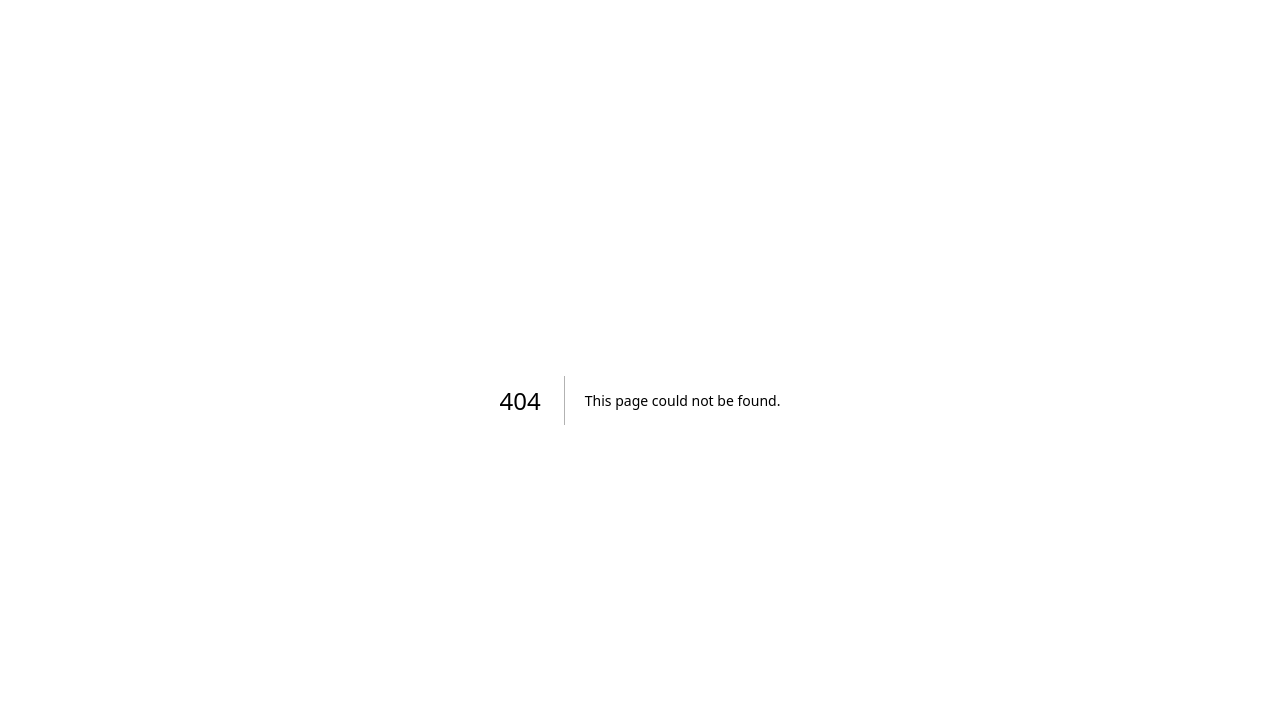
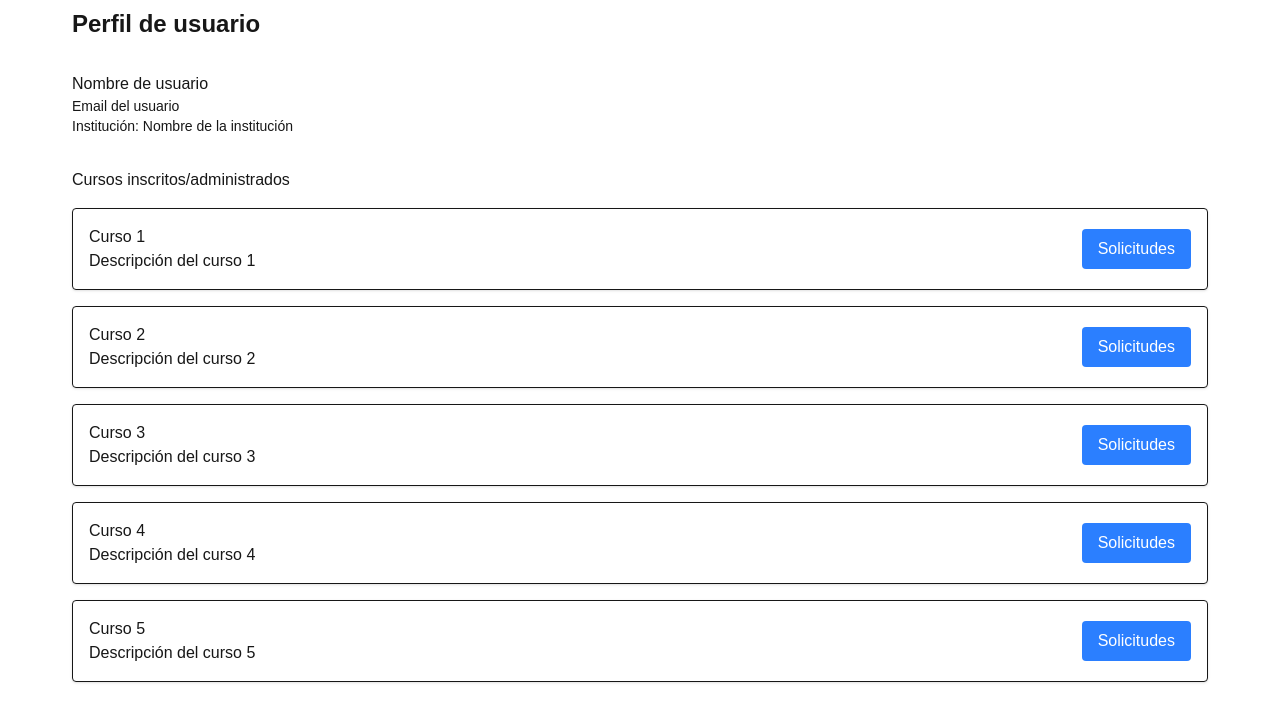
Before and after one commit to CarlosGunter/macti-frontend, a Next.js app: page /1/perfil in a window 1280 px wide. Before the commit this address had no page. Shown: the top 722 px of the page. Built offline with nearby package versions, Linux system fonts and the light colour scheme.

Commit message:
feat: se creó la página de perfil de usuario y el componente CourseCard

```diff
--- /dev/null
+++ b/src/app/[institute]/perfil/page.tsx
@@ -0,0 +1,26 @@
+import CourseCard from "@/domains/courses/components/CourseCard";
+
+export default function PerfilPage() {
+  return (
+    <div className="grid gap-8">
+      <h1 className="text-2xl font-bold">Perfil de usuario</h1>
+      <div>
+        <p>Nombre de usuario</p>
+        <p className="text-sm">Email del usuario</p>
+        <p className="text-sm">Institución: Nombre de la institución</p>
+      </div>
+
+      <div className="grid gap-4">
+        <h2>Cursos inscritos/administrados</h2>
+        <div className="grid grid-cols-1 gap-4">
+          {Array.from({ length: 5 }).map((_, index) => (
+            <CourseCard key={index}
+            title={`Curso ${index + 1}`}
+            description={`Descripción del curso ${index + 1}`}
+            />
+          ))}
+        </div>
+      </div>
+    </div>
+  );
+}
--- /dev/null
+++ b/src/domains/courses/components/CourseCard.tsx
@@ -0,0 +1,20 @@
+interface CourseCardProps {
+  title: string;
+  description: string;
+}
+
+export default function CourseCard({ title, description }: CourseCardProps) {
+  return (
+    <section className="flex justify-between w-full p-4 border rounded shadow">
+      <div>
+        <h1>{title}</h1>
+        <p>{description}</p>
+      </div>
+      <div className="flex gap-2 items-center">
+        <a href="/solicitudes" className="px-4 py-2 bg-blue-500 text-white rounded">
+          Solicitudes
+        </a>
+      </div>
+    </section>
+  );
+}
```
